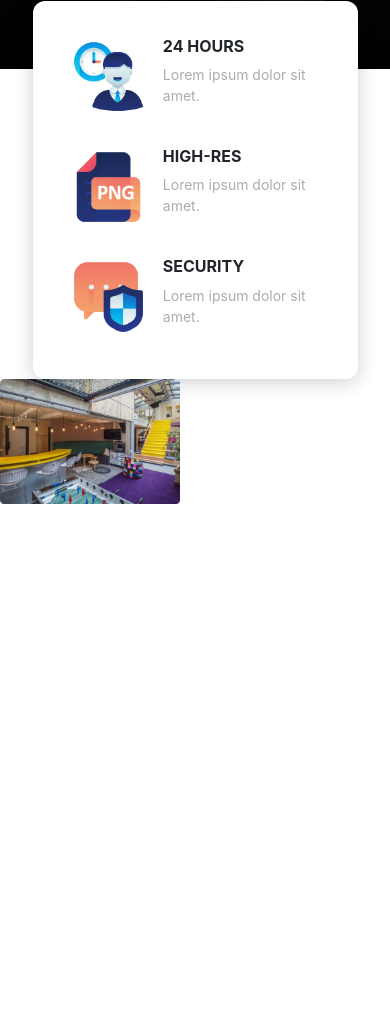
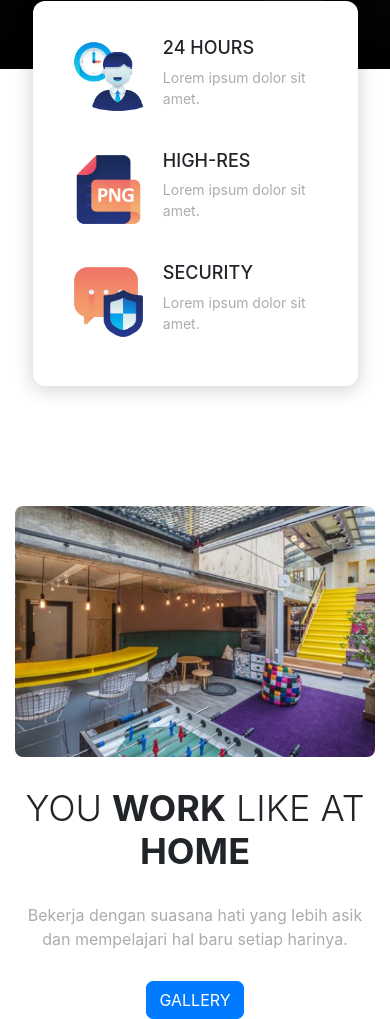
Before and after one commit to mikhlasnr/abinawa-landing-page, a plain HTML site: page index.html in a window 390 px wide. Shown: the part 545-1564 px from the top of the page. Before the commit the page ends 1049 px from the top, so only its background shows below. Drawn offline with nearby package versions, Linux system fonts and the light colour scheme; a web font is replaced by a local one.

Commit message:
section working space selesai

```diff
--- a/index.html
+++ b/index.html
@@ -53,10 +53,11 @@
   </div>
   <!-- End Jumbotron -->
 
+
   <section id="content">
-    <!-- Container -->
     <div class="container">
       <!-- Info panel -->
+      <section id="infopanel">
         <div class="row justify-content-center">
           <!-- Box info panel -->
           <div class="col-10 info-panel">
@@ -102,18 +103,24 @@
             <!-- EndBox info panel -->
           </div>
           <!-- End Info panel -->
+        </div>
+      </section>
 
       <!-- Working Space -->
+      <section id="workingspace">
         <div class="row workingspace">
-          <div class="col">
+          <div class="col-lg">
             <img src="items/img/workingspace.png" alt="" class="img-fluid">
           </div>
-          <div class="col"></div>
-
+          <div class="col-lg">
+            <h1>you <span>work</span> like at <span>home</span></h1>
+            <p>Bekerja dengan suasana hati yang lebih asik dan mempelajari hal baru setiap harinya.</p>
+            <a href="#" class="btn btn-primary tombol">Gallery</a>
           </div>
+        </div>
+      </section>
       <!-- End Working Space -->
     </div>
-      <!-- End Container -->
   </section>
 
 
--- a/items/style/main.css
+++ b/items/style/main.css
@@ -1,12 +1,7 @@
 /* Utility */
 .tombol {
     text-transform: uppercase;
-    border-radius: 40px;
-}
-
-h4 {
-    font-size: 16px;
-    font-weight: bold;
+    border-radius: 7px;
 }
 
 p {
--- a/items/style/style.css
+++ b/items/style/style.css
@@ -63,3 +63,28 @@
 .info-panel p {
     color: #acacac;
 }
+
+/* Workin Space */
+.workingspace {
+    margin-top: 120px;
+}
+
+.workingspace h1{
+    font-size: 66px;
+    text-transform: uppercase;
+    font-weight: 300;
+    margin-top: 30px;
+}
+
+.workingspace span {
+    font-weight: bold;
+}
+
+.workingspace p{
+    color: #acacac;
+    font-size: 18px;
+    margin: 30px 0;
+}
+
+.workingspace .tombol {
+}
--- a/items/style/version.css
+++ b/items/style/version.css
@@ -36,8 +36,30 @@
 /* MOBILE VERSION */
 @media (max-width: 992px) {
 
+    /* Info panel */
+    .info-panel h4{
+        font-size: 18px;
+    }
+
+    .info-panel p {
+        font-size: 14px;
+    }
+
     .ipContent {
         margin-top: 25px !important;
         margin-bottom: 25px !important;
     }
+
+    /* Working Space */
+    .workingspace {
+        text-align: center;
+    }
+
+    .workingspace h1 {
+        font-size: 36px;
+    }
+
+   .workingspace p {
+       font-size: 16px;
+   }
 }
```
Lines whose indentation alone changed are shown as unchanged.
